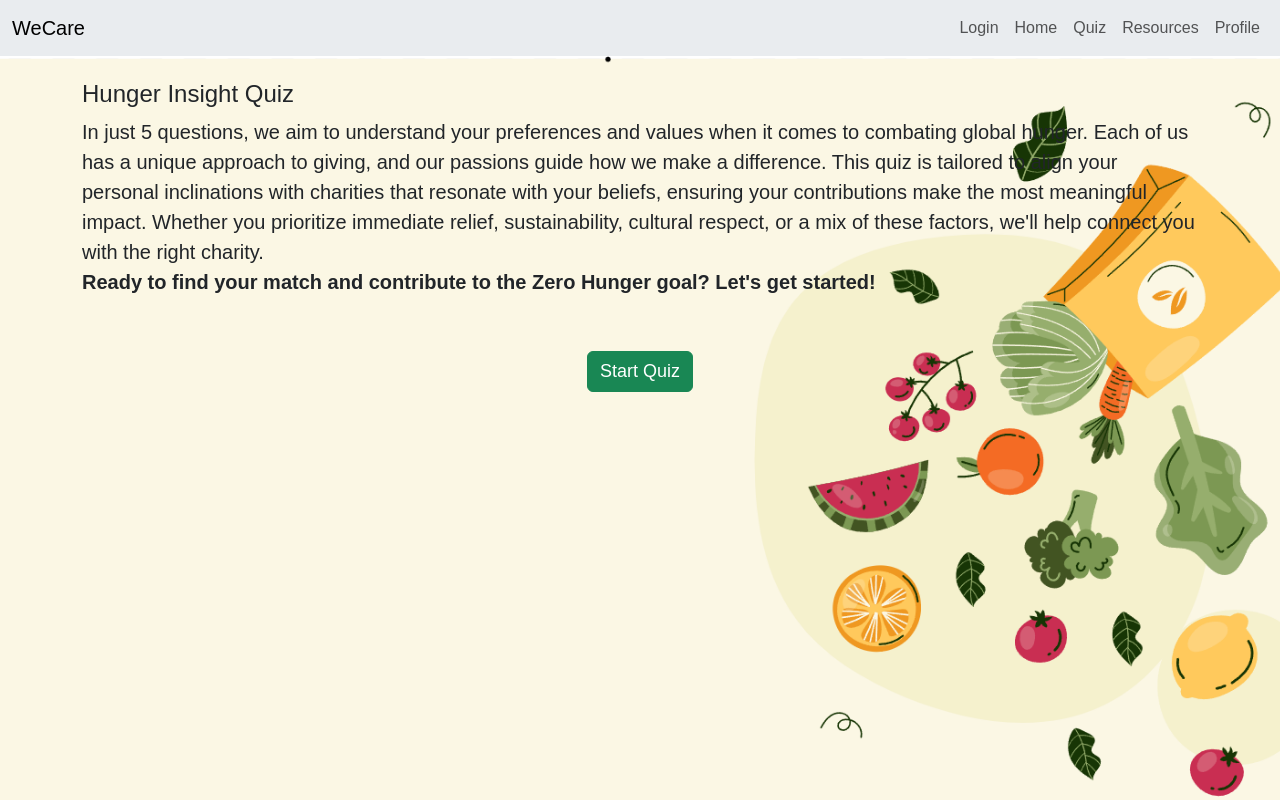
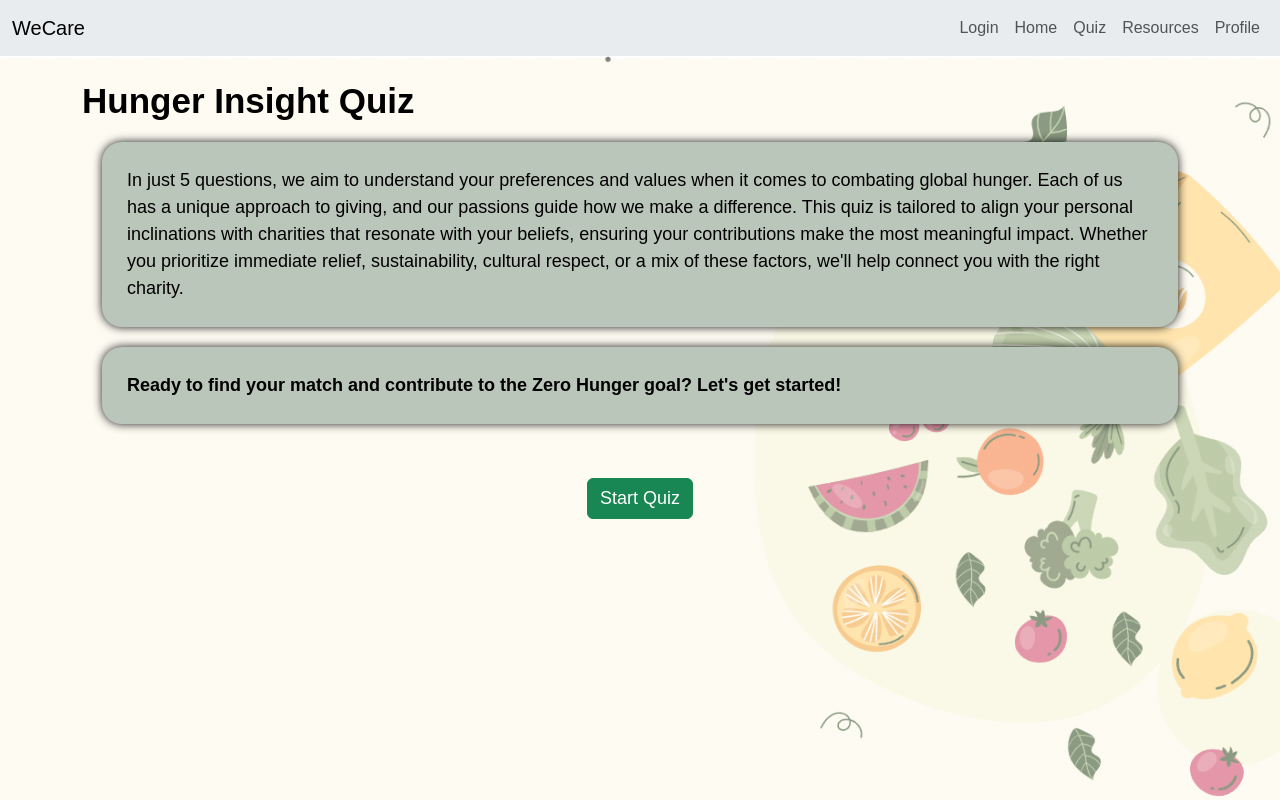
Before and after one commit to UW-INFO442-AU23/WeCare, a React (Create React App) app: page /quiz in a window 1280 px wide. Shown: the top 800 px of the page. Built offline with nearby package versions, Linux system fonts and the light colour scheme.

Commit message:
styling changes for quiz page

```diff
--- a/src/components/Quiz/Quiz.js
+++ b/src/components/Quiz/Quiz.js
@@ -62,7 +62,7 @@ function Quiz() {
         <div className="container mt-4">
             {!started && (
                 <div className="mb-4">
-                    <h4>Hunger Insight Quiz</h4>
+                    <h4 className="leadtitle">Hunger Insight Quiz</h4>
                     <p className="lead">
                         In just 5 questions, we aim to understand your preferences and values when it comes to combating global hunger.
                         Each of us has a unique approach to giving, and our passions guide how we make a difference. This quiz is tailored to align
--- a/src/style/styles.css
+++ b/src/style/styles.css
@@ -209,11 +209,28 @@ header {
 
 /* background image */
 .content-container {
-  background: url(/public/img/quizresultbackground.png) center center no-repeat;
+  background: linear-gradient(rgba(255,255,255,.5), rgba(255,255,255,.5)), url(/public/img/quizresultbackground.png) center center no-repeat;
   background-size: cover;
   /* background-attachment: fixed; */
   position: relative;
   min-height: 100vh; /* Full height */
+}
+
+p.lead {
+  font-size: 18px;
+  padding: 25px;
+  min-width: 500px;
+  border-radius: 20px;
+  margin: 20px;
+  box-shadow: rgba(0,0,0,0.9) 0 0 10px;
+  background-color: rgb(186, 198, 186);
+  color: black;
+}
+
+.leadtitle {
+  font-weight: bold;
+  font-size: 35px;
+  color: black;
 }
 
 /* .content-container::before {
```
